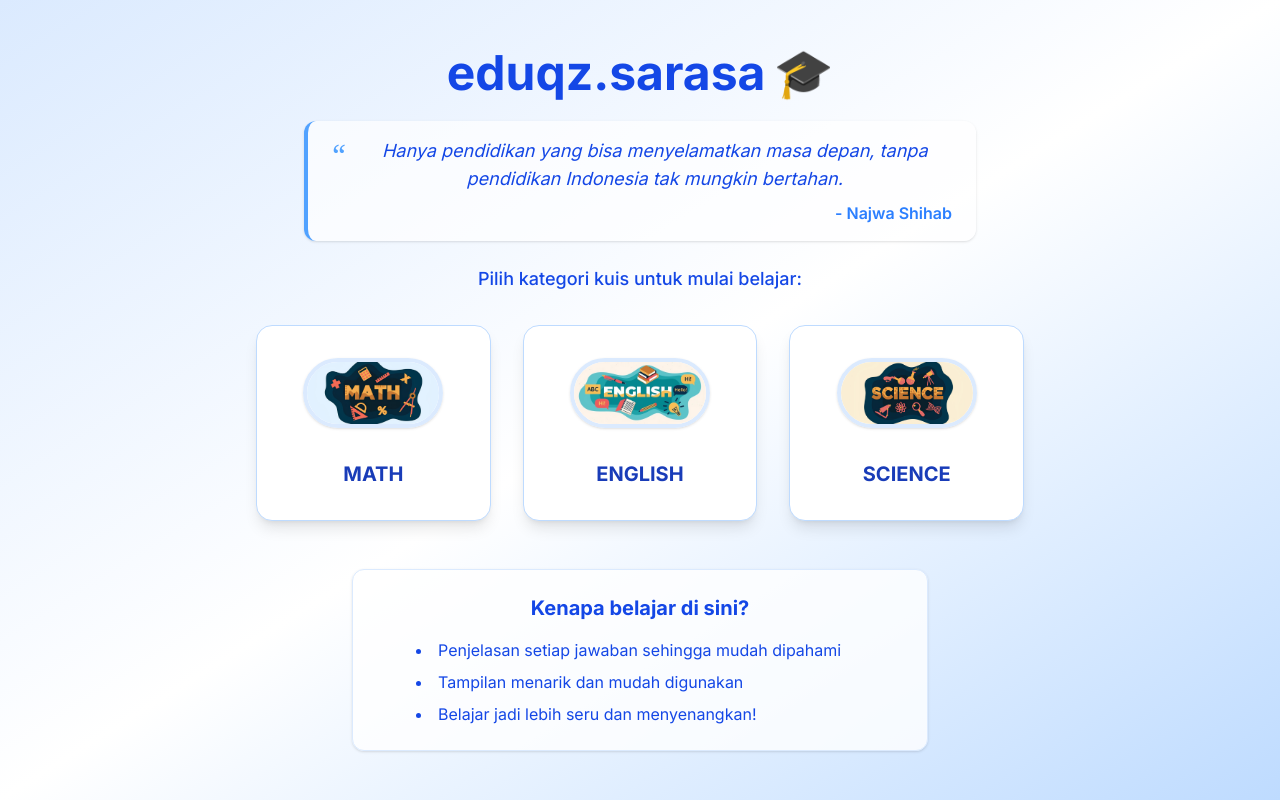
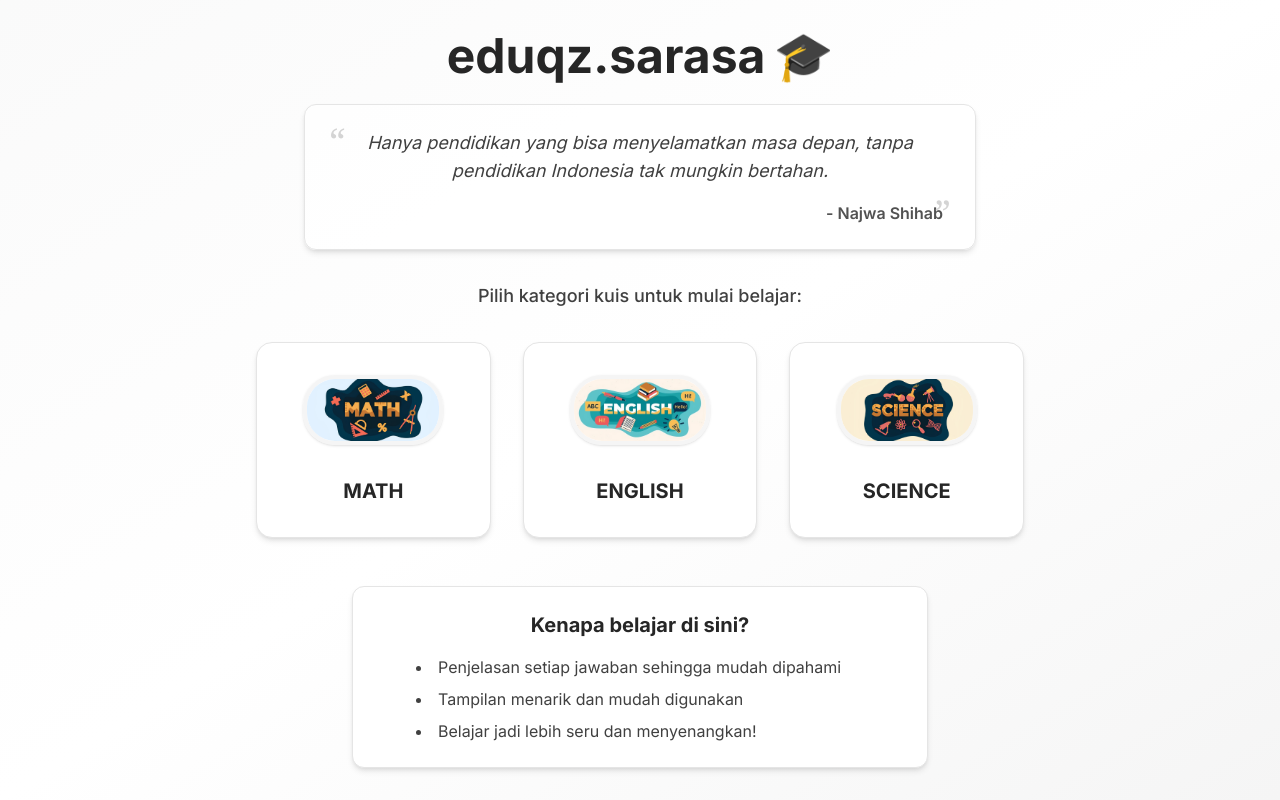
Before and after one commit to serviaa/eduqz.sarasa, a Next.js app: page / in a window 1280 px wide. Built offline with nearby package versions, Linux system fonts and the light colour scheme.

Commit message:
update kuis

```diff
--- a/app/page.js
+++ b/app/page.js
@@ -11,13 +11,13 @@ const categories = [
 
 export default function HomePage() {
   return (
-    <div className="min-h-screen flex flex-col items-center justify-center p-6 bg-gradient-to-br from-blue-100 via-white to-blue-200 font-sans">
+    <div className="min-h-screen flex flex-col items-center justify-center p-6 bg-gradient-to-br from-neutral-50 via-white to-neutral-100 font-sans">
       <div className="w-full max-w-3xl mx-auto text-center">
         <motion.h1
           initial={{ opacity: 0, y: -20 }}
           animate={{ opacity: 1, y: 0 }}
           transition={{ duration: 0.7 }}
-          className="text-4xl md:text-5xl font-bold text-blue-700 mb-6 flex items-center justify-center gap-2"
+          className="text-4xl md:text-5xl font-bold text-neutral-800 mb-6 flex items-center justify-center gap-2"
         >
           eduqz.sarasa <span className="text-5xl">🎓</span>
         </motion.h1>
@@ -29,14 +29,18 @@ export default function HomePage() {
           transition={{ delay: 0.2, duration: 0.7 }}
           className="flex justify-center"
         >
-          <div className="bg-white/70 border-l-4 border-blue-400 rounded-xl shadow px-6 py-4 mb-6 max-w-2xl mx-auto flex items-start gap-3">
-            <span className="text-3xl text-blue-400 font-serif select-none">“</span>
-            <div>
-              <p className="text-blue-700 italic text-base md:text-lg">
-                Hanya pendidikan yang bisa menyelamatkan masa depan, tanpa pendidikan Indonesia tak mungkin bertahan.
-              </p>
-              <p className="text-blue-500 font-semibold mt-2 text-right">- Najwa Shihab</p>
-            </div>
+          <div className="relative bg-white/80 border border-neutral-200 rounded-xl shadow-md px-8 py-6 mb-8 max-w-2xl mx-auto">
+            {/* Opening Quote */}
+            <span className="absolute top-4 left-6 text-4xl text-neutral-300 font-serif select-none">“</span>
+
+            <p className="text-neutral-700 italic text-base md:text-lg">
+              Hanya pendidikan yang bisa menyelamatkan masa depan, tanpa pendidikan Indonesia tak mungkin bertahan.
+            </p>
+
+            {/* Closing Quote */}
+            <span className="absolute bottom-4 right-6 text-4xl text-neutral-300 font-serif select-none">”</span>
+
+            <p className="text-neutral-600 font-semibold mt-4 text-right">- Najwa Shihab</p>
           </div>
         </motion.div>
 
@@ -44,7 +48,7 @@ export default function HomePage() {
           initial={{ opacity: 0 }}
           animate={{ opacity: 1 }}
           transition={{ delay: 0.4, duration: 0.7 }}
-          className="text-lg text-blue-700 mb-8 font-medium"
+          className="text-lg text-neutral-700 mb-8 font-medium"
         >
           Pilih kategori kuis untuk mulai belajar:
         </motion.p>
@@ -59,14 +63,14 @@ export default function HomePage() {
             <Link
               key={cat.key}
               href={`/${cat.key}`}
-              className="bg-white border border-blue-200 hover:border-blue-400 text-blue-800 py-8 px-6 rounded-2xl shadow-lg hover:shadow-xl text-center transition-all flex flex-col items-center gap-2 hover:scale-105"
+              className="bg-white border border-neutral-200 hover:border-neutral-400 text-neutral-800 py-8 px-6 rounded-2xl shadow-md hover:shadow-lg text-center transition-all flex flex-col items-center gap-2 hover:scale-105"
             >
               <Image
                 src={cat.img}
                 alt={cat.label}
                 width={140}
                 height={80}
-                className="mb-4 rounded-[2.5rem] aspect-[2/1] object-cover border-4 border-blue-100 shadow"
+                className="mb-4 rounded-[2rem] aspect-[2/1] object-cover border-4 border-neutral-100 shadow-sm"
               />
               <span className="mt-2 text-xl font-bold">{cat.label}</span>
             </Link>
@@ -77,12 +81,12 @@ export default function HomePage() {
           initial={{ opacity: 0, y: 20 }}
           animate={{ opacity: 1, y: 0 }}
           transition={{ delay: 0.8, duration: 0.7 }}
-          className="bg-white/80 border border-blue-100 rounded-xl p-6 shadow text-center max-w-xl mx-auto"
+          className="bg-white border border-neutral-200 rounded-xl p-6 shadow-md text-center max-w-xl mx-auto"
         >
-          <h2 className="text-xl font-bold text-blue-700 mb-4">
+          <h2 className="text-xl font-bold text-neutral-800 mb-4">
             Kenapa belajar di sini?
           </h2>
-          <ul className="list-disc list-inside text-blue-700 text-left mx-auto max-w-md space-y-2">
+          <ul className="list-disc list-inside text-neutral-700 text-left mx-auto max-w-md space-y-2">
             <li>Penjelasan setiap jawaban sehingga mudah dipahami</li>
             <li>Tampilan menarik dan mudah digunakan</li>
             <li>Belajar jadi lebih seru dan menyenangkan!</li>
```
